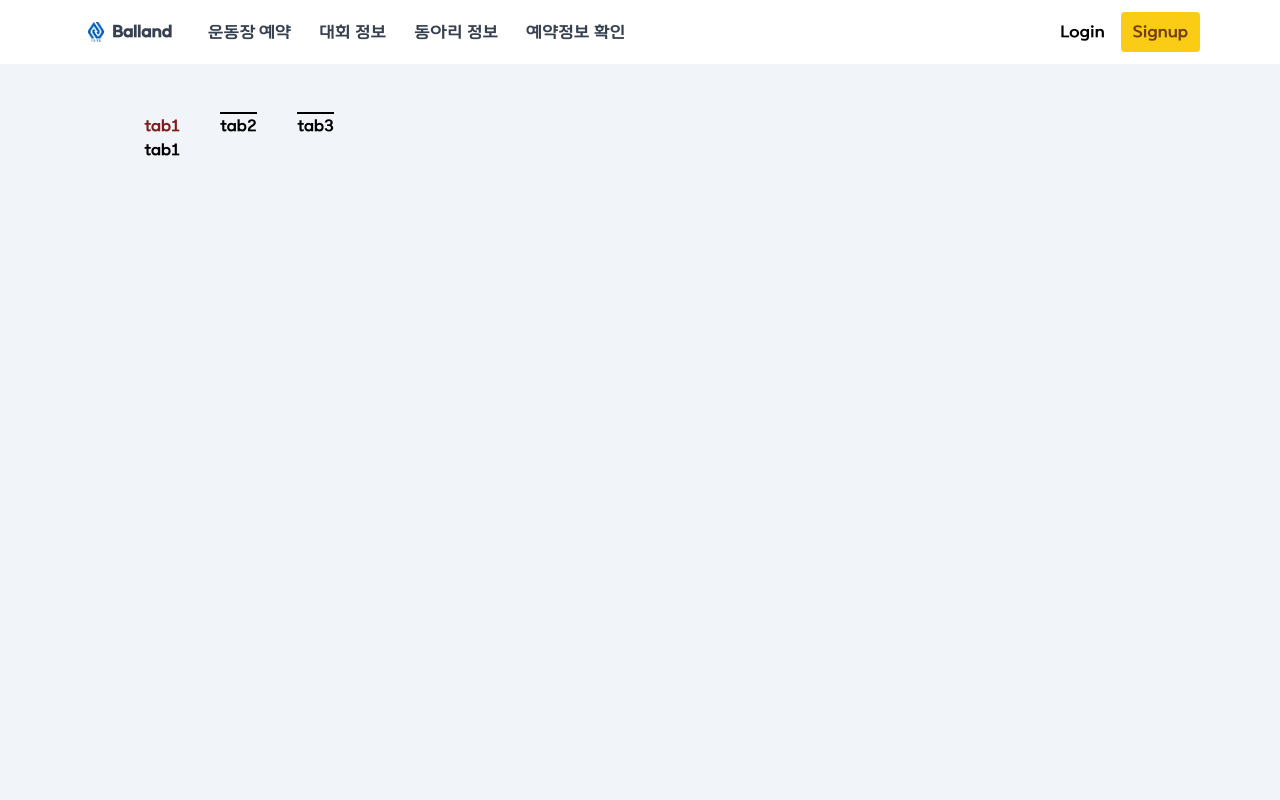
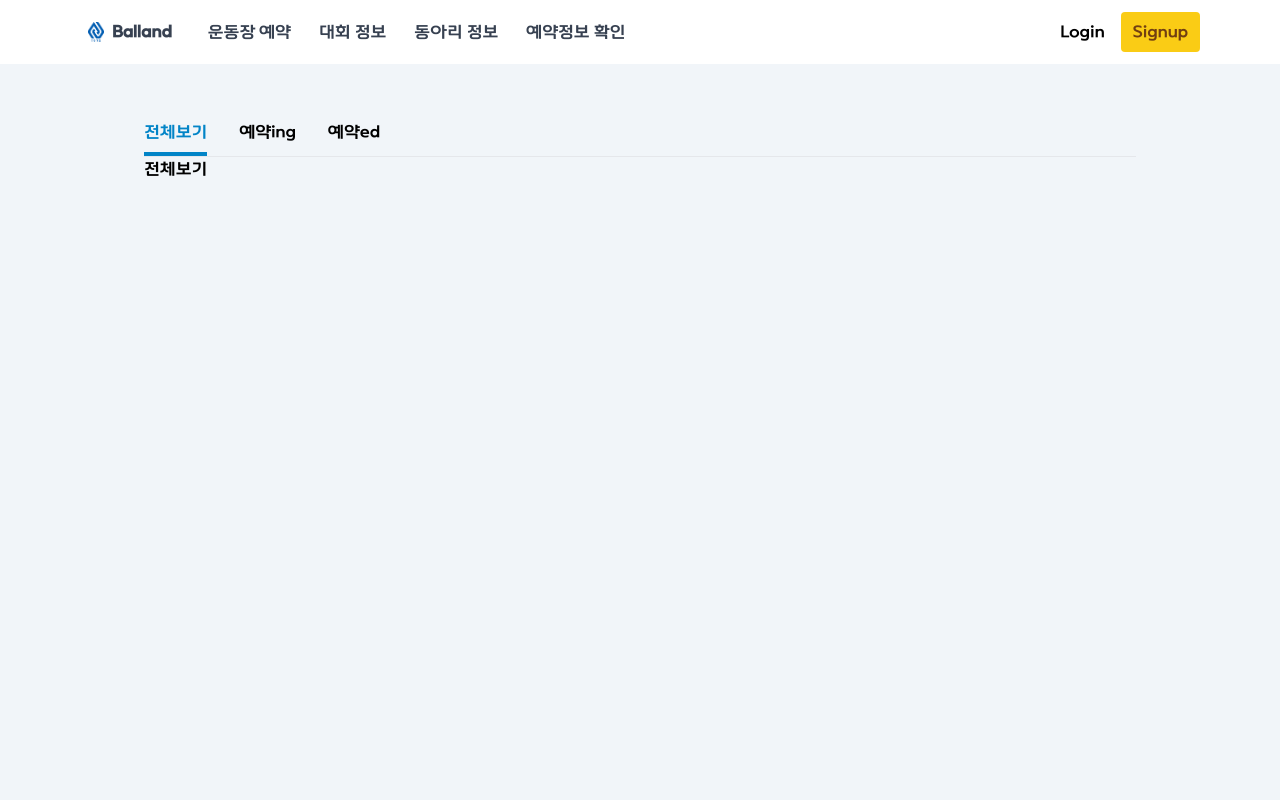
Before and after one commit to Ballandd/Balland_Web, a Next.js app in the folder balland/: page /checkreservation in a window 1280 px wide. Shown: the top 800 px of the page. Built offline with nearby package versions, Linux system fonts and the light colour scheme; no server answers; a web font is replaced by a local one.

Commit message:
ADD: tab style

```diff
--- a/balland/pages/checkreservation/index.jsx
+++ b/balland/pages/checkreservation/index.jsx
@@ -13,9 +13,9 @@ export default function Reservation() {
   const [currentTab, setCurrentTab] = useState(0)
 
   const tabMenu = [
-    { title: "tab1", content: <div>tab1</div> },
-    { title: "tab2", content: <div>tab2</div> },
-    { title: "tab3", content: <div>tab3</div> },
+    { title: "전체보기", content: <div>전체보기</div> },
+    { title: "예약ing", content: <div>예약ing</div> },
+    { title: "예약ed", content: <div>예약ed</div> },
   ]
 
   const getreservationinfo = async () => {
@@ -55,14 +55,16 @@ export default function Reservation() {
           <link rel="icon" href="/AU.png" />
         </Head>
         <div className="h-screen">
-          <div className="divide-y-2 divide-black divide-solid">
+          <div className="border-b">
             {tabMenu.map((item, index) => {
               return (
                 <button
                   key={index}
                   className={`${
-                    currentTab === index ? "text-red-900" : ""
-                  } mr-10`}
+                    currentTab === index
+                      ? "text-sky-600 border-sky-600"
+                      : "border-transparent hover:border-gray-200"
+                  } py-2 border-b-4 transition-colors duration-300 mr-8`}
                   onClick={() => {
                     setCurrentTab(index)
                   }}
```
